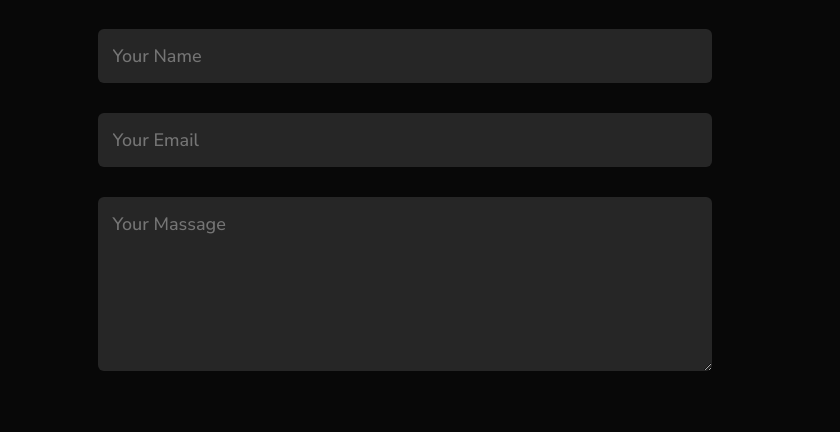
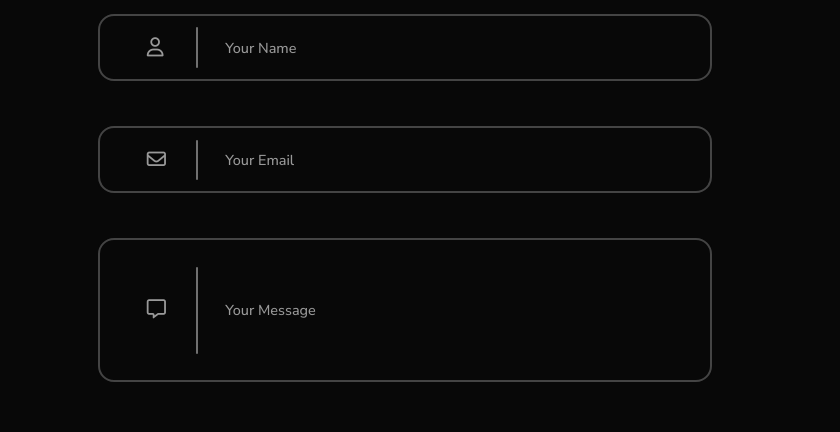
Before and after one commit to ReyDavid1500/my-portfolio, a website built with Vite: page index.html in a window 1280 px wide. Shown: the part 2865-3297 px from the top of the page, 440-1280 px from the left. Built offline with nearby package versions, Linux system fonts and the light colour scheme.

Commit message:
new form styles applied

```diff
--- a/index.html
+++ b/index.html
@@ -289,39 +289,65 @@
               >
                 <i class="fab fa-linkedin"></i>
               </a>
-              <!-- <a target="_blank" rel="noreferrer" href="#">
-                <i class="fab fa-facebook"></i>
-              </a>
-              <a target="_blank" rel="noreferrer" href="#">
-                <i class="fab fa-instagram"></i>
-              </a> -->
             </div>
             <a href="./utils/davidguzmanCV.pdf" download class="btn btn2"
               >Download CV</a
             >
           </div>
           <div class="contact-right">
-            <form>
+            <form class="contact-form">
+              <div class="input-container">
                 <input
+                  class="input-field"
                   id="name"
                   type="text"
                   name="name"
-                placeholder="Your Name"
+                  placeholder=""
+                  class="input-field"
+                  autocomplete="off"
                   required
                 />
+                <label for="name">Your Name</label>
+                <i id="input-icon" class="fa-regular fa-user"></i>
+
+                <span class="toast-msg" id="invalid-toast">
+                  <i class="fa-solid fa-circle-exclamation"></i>
+                  <p>Your name should be over 2 characters</p>
+                </span>
+              </div>
+              <div class="input-container">
                 <input
+                  class="input-field"
                   id="email"
                   type="email"
                   name="email"
-                placeholder="Your Email"
+                  placeholder=""
                   required
                 />
+                <label for="email">Your Email</label>
+                <i id="input-icon" class="fa-regular fa-envelope"></i>
+
+                <span class="toast-msg" id="invalid-toast">
+                  <i class="fa-solid fa-circle-exclamation"></i>
+                  <p>Please enter the correct email format</p>
+                </span>
+              </div>
+              <div class="input-container">
                 <textarea
+                  class="message-field"
                   id="message"
                   name="message"
                   rows="6"
-                placeholder="Your Massage"
+                  placeholder=""
                 ></textarea>
+                <label for="message">Your Message</label>
+                <i id="input-icon" class="fa-regular fa-message"></i>
+
+                <span class="toast-msg" id="invalid-toast">
+                  <i class="fa-solid fa-circle-exclamation"></i>
+                  <p>Your message should be over 30 characters</p>
+                </span>
+              </div>
               <button type="submit" class="btn btn2">Submit</button>
             </form>
           </div>
--- a/index.js
+++ b/index.js
@@ -1,5 +1,11 @@
 const tabLinks = document.getElementsByClassName("tab-links");
 const tabContents = document.getElementsByClassName("tab-contents");
+const userInput = document.getElementById("name");
+const emailInput = document.getElementById("email");
+const messageInput = document.getElementById("message");
+const form = document.querySelector("form");
+const invalidMsg = document.getElementById("invalid-toast")
+
 
 export function openTab(event, tabName) {
     Array.from(tabLinks).forEach(tabLink => tabLink.classList.remove("active-link"));
@@ -25,7 +31,6 @@ export const closeMenu = () => {
 
 window.closeMenu = closeMenu;
 
-const form = document.querySelector("form");
 
 form.addEventListener('submit', function (event) {
     event.preventDefault();
@@ -37,8 +42,6 @@ form.addEventListener('submit', function (event) {
         subject: formData.get('name'),
         html: `${formData.get('message')}, te escribo del correo ${formData.get('email')}`,
     };
-
-    console.log(import.meta.env.VITE_URL);
 
     fetch(import.meta.env.VITE_URL, {
         method: 'POST',
--- a/style.css
+++ b/style.css
@@ -1,4 +1,9 @@
 @import url("https://fonts.googleapis.com/css2?family=Nunito+Sans:ital,opsz,wght@0,6..12,500;0,6..12,600;1,6..12,400;1,6..12,500&display=swap");
+
+input:-webkit-autofill {
+  -webkit-box-shadow: 0 0 0px 1000px #080808 inset;
+  -webkit-text-fill-color: #fff;
+}
 
 * {
   margin: 0;
@@ -291,17 +296,9 @@ nav ul li a:hover::after {
 .contact-right form {
   width: 100%;
 }
-form input,
-form textarea {
-  width: 100%;
-  border: 0;
-  outline: none;
-  background: #262626;
-  padding: 15px;
-  margin: 15px 0;
-  color: #fff;
-  font-size: 18px;
-  border-radius: 6px;
+form {
+  display: flex;
+  flex-direction: column;
 }
 form btn2 {
   padding: 14px 60px;
@@ -309,6 +306,136 @@ form btn2 {
   margin-top: 20px;
   cursor: pointer;
 }
+/* Input Styles */
+.input-container {
+  position: relative;
+  width: 100%;
+  height: auto;
+  border-radius: 10px;
+  display: flex;
+  align-items: center;
+  flex-direction: row;
+  justify-content: center;
+  background: #080808;
+  margin-bottom: 45px;
+}
+.input-container::before {
+  position: absolute;
+  content: "";
+  height: 60%;
+  width: 0.12rem;
+  left: 16%;
+  border-radius: 0.5rem;
+  background: #707070;
+}
+.input-container .input-field {
+  position: relative;
+  max-height: 4.2rem;
+  padding: 1.8rem 2.5rem;
+  padding-left: 7rem !important;
+  border: 0.15rem solid rgb(68, 68, 68);
+  color: #d2d2d2;
+  outline: none;
+  border-radius: 1rem;
+  font-size: 1rem;
+  font-weight: 400;
+  width: 100%;
+  background: transparent;
+  transition: border-color 0.3s ease;
+  cursor: pointer;
+}
+.input-container .message-field {
+  resize: none;
+  position: relative;
+  max-height: 9rem;
+  padding: 1.8rem 2.5rem;
+  padding-left: 7rem !important;
+  border: 0.15rem solid rgb(68, 68, 68);
+  color: #d2d2d2;
+  outline: none;
+  border-radius: 1rem;
+  font-size: 1rem;
+  font-weight: 400;
+  width: 100%;
+  background: transparent;
+  transition: border-color 0.3s ease;
+  cursor: pointer;
+}
+.input-container label {
+  position: absolute;
+  top: 50%;
+  left: 20%;
+  transform: translateY(-50%);
+  font-size: 0.9rem;
+  transition: 0.3s ease-in-out;
+  font-weight: 500;
+  color: #999999;
+  padding: 0 0.3rem;
+  user-select: none;
+}
+#input-icon {
+  position: absolute;
+  left: 8%;
+  top: 50%;
+  transform: translateY(-50%);
+  color: #999999;
+  font-size: 1.2rem;
+}
+.input-field:focus + label {
+  top: 0%;
+  left: 7%;
+  background-color: #080808;
+  color: #d2d2d2;
+}
+.message-field:focus + label {
+  top: 0%;
+  left: 7%;
+  background-color: #080808;
+  color: #d2d2d2;
+}
+.input-field:focus,
+.message-field:focus {
+  border-color: #96c477;
+}
+.input-field:not(:placeholder-shown).input-field:not(:focus) + label {
+  top: 0%;
+  left: 7%;
+  background-color: #080808;
+  color: #d2d2d2;
+}
+.input-field:not(:placeholder-shown).input-field:not(:focus) {
+  border-color: #96c477;
+}
+.message-field:not(:placeholder-shown).message-field:not(:focus) + label {
+  top: 0%;
+  left: 7%;
+  background-color: #080808;
+  color: #d2d2d2;
+}
+.message-field:not(:placeholder-shown).message-field:not(:focus) {
+  border-color: #96c477;
+}
+.toast-msg {
+  position: absolute;
+  left: 8%;
+  top: 100%;
+  display: flex;
+  flex-direction: row;
+  gap: 8px;
+  align-items: center;
+  margin-top: 0;
+  opacity: 0;
+  transition: 0.3s ease;
+}
+.toast-msg.active {
+  margin-top: 0.5rem;
+  opacity: 1;
+}
+.toast-msg p {
+  font-size: 1rem;
+  color: #ff654a;
+}
+
 .copyright {
   width: 100%;
   text-align: center;
@@ -325,9 +452,6 @@ nav .fas {
   display: none;
 }
 @media only screen and (max-width: 600px) {
-  /* #header {
-        background-image: url("./images/");
-    } */
   .header-text {
     margin-top: 100%;
     font-size: 16px;
@@ -382,6 +506,9 @@ nav .fas {
   .contact-right {
     flex-basis: 100%;
   }
+  .input-container .input-field {
+    padding-left: 4rem !important;
+  }
   .copyright {
     font-size: 14px;
   }
```
Lines whose indentation alone changed are shown as unchanged.
